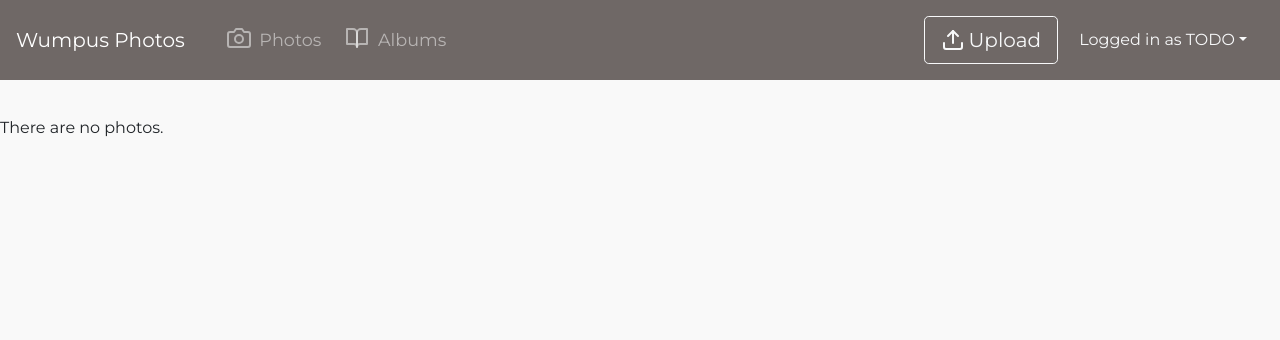
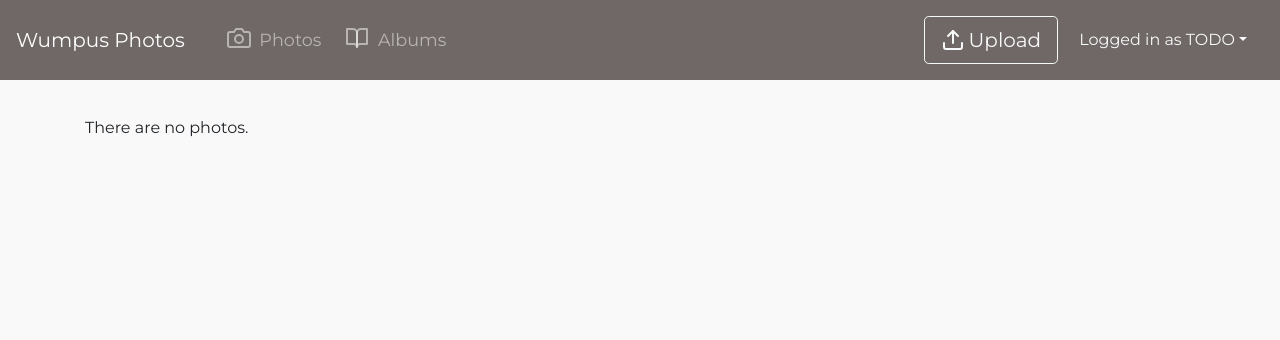
Before and after one commit to bbliem/bordone-room, a Django app: template gallery/templates/gallery/album_detail.html in a window 1280 px wide. Shown: the top 340 px of the page. Run offline with Django 3.2, Linux system fonts and the light colour scheme; the template is opened without the code that fills it, so the values that code supplies are empty; the visitor is signed in with stand-in values (Sample User, id 1); some libraries are stand-ins or nearby versions.

Commit message:
Container for album detail

```diff
--- a/gallery/templates/gallery/album_detail.html
+++ b/gallery/templates/gallery/album_detail.html
@@ -6,7 +6,7 @@
 {% endblock %}
 
 {% block content %}
-<section>
+<main class="container">
   <h1>{{ album.title }}</h1>
   <p>{{ album.description }}</p>
   {% if album.photos %}
@@ -20,5 +20,5 @@
   {% else %}
     <p>There are no photos.</p>
   {% endif %}
-</section>
+</main>
 {% endblock %}
```
